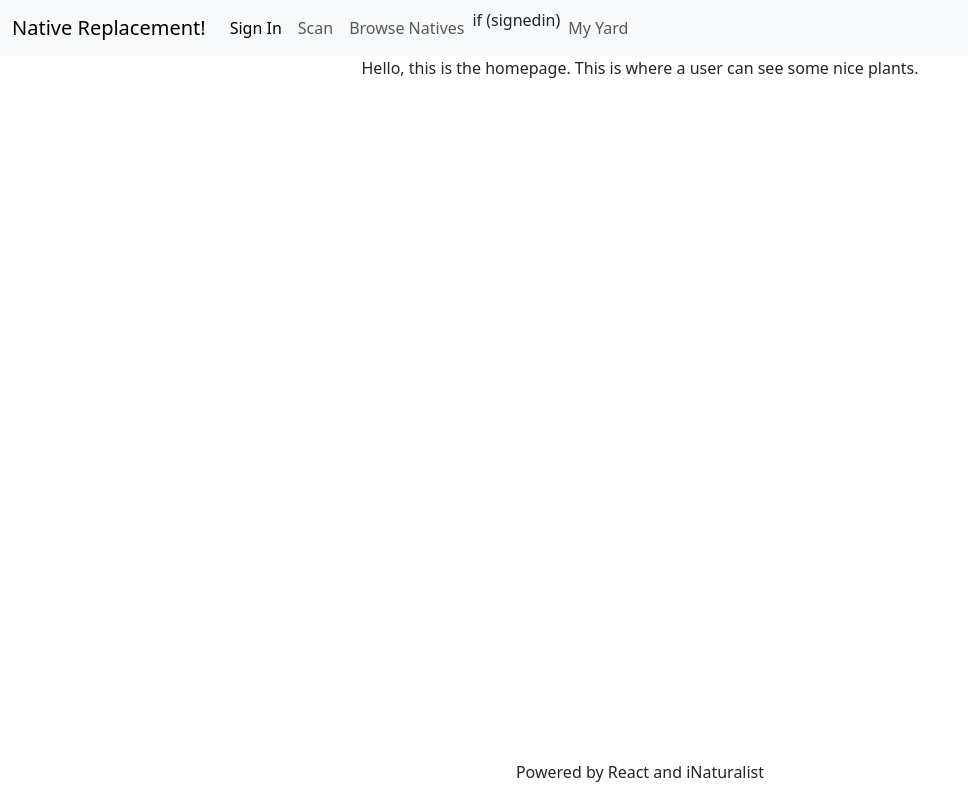
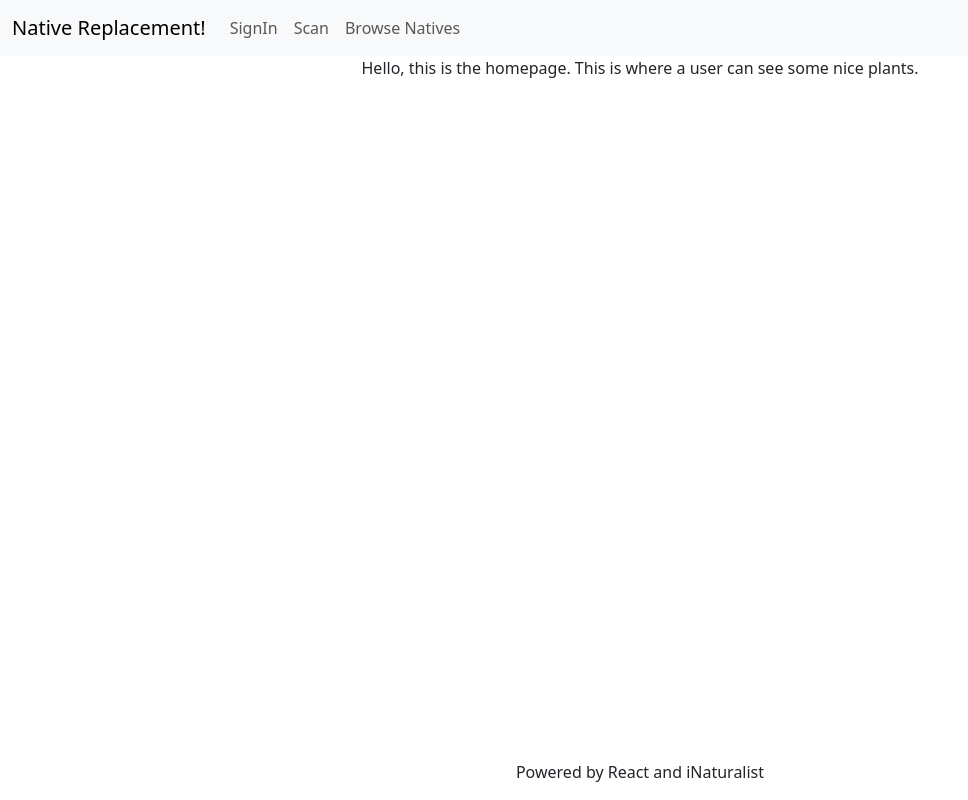
Before and after one commit to ctalv/houston-natives, a React (Create React App) app in the folder client/: page / in a window 1280 px wide. Shown: the whole page, without its empty margins (0-968 px from the left). Built offline with nearby package versions, Linux system fonts and the light colour scheme.

Commit message:
Front end pseudo authentication.

```diff
--- a/client/src/components/Navbar.js
+++ b/client/src/components/Navbar.js
@@ -4,7 +4,38 @@ import { Link } from 'react-router-dom'
 
 // import SignIn from '../pages/Login';
 
+// const getLogin = Auth.loggedIn()
+const getLogin = false
+
+function showLogin () {
+    if (getLogin) {
+        return (
+            <Link to="/" className="nav-link" onClick={() => Auth.logout()}>Logout</Link>
+        );
+    } else {
+        return (
+            <Link to="/signin" className="nav-link">SignIn</Link>
+        );
+    }
+}
+
+function showMyPlants () {
+    if (getLogin) {
+        return (
+            <li className="nav-item">
+                <Link to="/myplants" className="nav-link">My Yard</Link>
+
+            </li>
+        );
+    }
+}
+
+
+
+
 function Navbar() {
+
+
     return (
         <header>
             <nav className="navbar navbar-expand-lg bg-body-tertiary">
@@ -16,7 +47,7 @@ function Navbar() {
                     <div className="collapse navbar-collapse" id="navbarSupportedContent">
                         <ul className="navbar-nav me-auto mb-2 mb-lg-0">
                             <li className="nav-item">
-                                <a className="nav-link active" aria-current="page" href="#">Sign In</a>
+                                {showLogin()}
                             </li>
                             <li className="nav-item">
                                 <Link to="/scanner" className="nav-link" href="#">Scan</Link>
@@ -24,11 +55,7 @@ function Navbar() {
                             <li className="nav-item">
                                 <Link to="/browse" className="nav-link">Browse Natives</Link>
                             </li>
-                            if (signedin) {
-                                <li className="nav-item">
-                                    <Link to="/myplants" className="nav-link">My Yard</Link>
-                                </li>
-                            }
+                            {showMyPlants()}
                         </ul>
                     </div>
                 </div>
```
